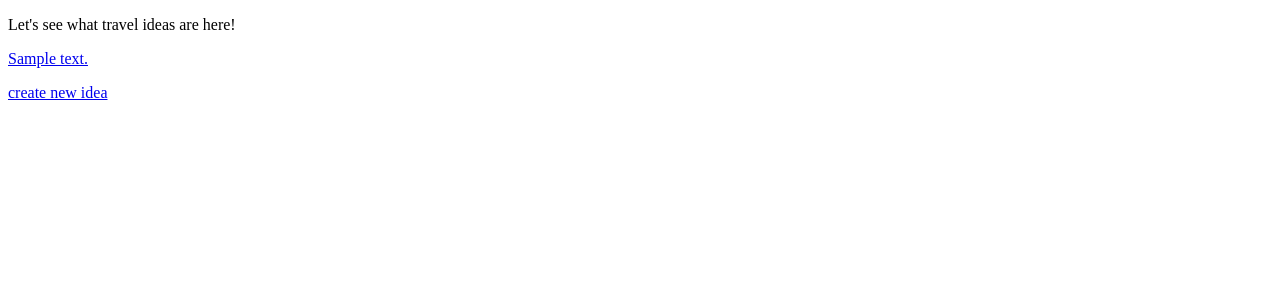
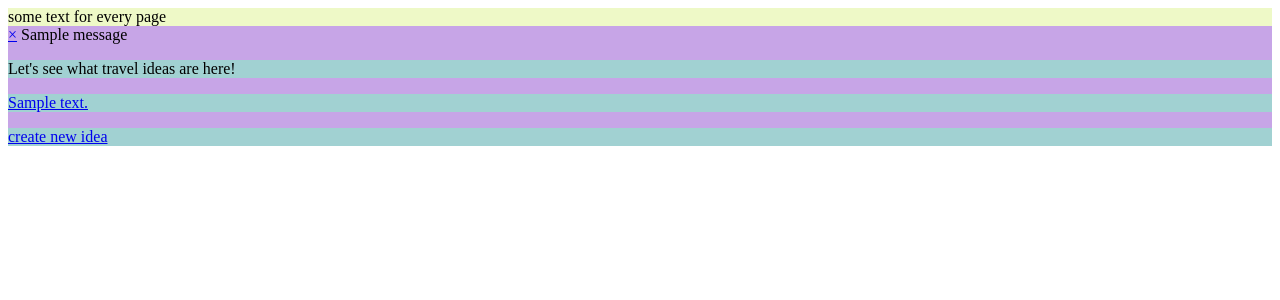
Before and after one commit to Marialshy/travel_ideas, a Django app: page / in a window 1280 px wide. Shown: the top 300 px of the page. Run offline with Django 5.2, Linux system fonts and the light colour scheme; tables that the repository leaves empty hold one stand-in row (values such as "Sample post"); one stand-in notice (Sample message) is shown.

Commit message:
added header.html and includes to templates

```diff
--- /dev/null
+++ b/travel_ideas/travels/static/travels/main.css
@@ -0,0 +1,4 @@
+div {
+    background-color: rgb(199, 165, 231);
+}
+p {background-color: rgb(161, 209, 210);}
--- /dev/null
+++ b/travel_ideas/travels/templates/travels/header.html
@@ -0,0 +1,16 @@
+{% load static %}
+
+<!DOCTYPE html>
+<html>
+    <head>
+        <link rel="stylesheet" type="text/css" href="{% static 'travels/main.css'%}">
+    </head>
+</html>
+<body>
+    {% include 'travels/includes/navbar.html' %}
+
+    <div id="content">
+        {% include 'travels/includes/messaging.html' %}
+        {% block content%}{% endblock %}
+    </div>
+</body>
--- a/travel_ideas/travels/templates/travels/homepage.html
+++ b/travel_ideas/travels/templates/travels/homepage.html
@@ -1,11 +1,6 @@
-<!DOCTYPE html>
-<html>
+{% extends 'travels/header.html' %}
 
-<head>
-    <meta charset="utf-8">
-</head>
-
-<body>
+{% block content %}
 <p>{{ greeting }}</p>
 <div>
     {% for idea in ideas %}
@@ -18,6 +13,4 @@
 <p>
     <a href="{% url 'travels:new_idea'%}">create new idea</a>
 </p>
-</body>
-
-</html>
+{% endblock content %}
--- /dev/null
+++ b/travel_ideas/travels/templates/travels/includes/messaging.html
@@ -0,0 +1,25 @@
+{% if messages %}
+    {% for message in messages %}
+        {% if message.tags == 'success' %}
+            <div class='alert alert-success alert-dismissable' role="alert">
+                <a href="#" class="close" data-dismiss="alert" aria-label="close">&times;</a>
+                {{ message|safe|escape }}
+            </div>
+        {% elif message.tags == 'error' %}
+            <div class='alert alert-danger alert-dismissable' role="alert" style="background-color: rgb(218, 152, 65);">
+                <a href="#" class="close" data-dismiss="alert" aria-label="close">&times;</a>
+                {{ message|safe }}
+            </div>
+        {% elif message.tags == 'info' %}
+            <div class='alert alert-info alert-dismissable' role="alert">
+                <a href="#" class="close" data-dismiss="alert" aria-label="close">&times;</a>
+                {{ message|safe|escape }}
+            </div>
+        {% elif message.tags == 'warning' %}
+            <div class='alert alert-warning alert-dismissable' role="alert">
+                <a href="#" class="close" data-dismiss="alert" aria-label="close">&times;</a>
+                {{ message|safe|escape }}
+            </div>
+        {% endif %}
+    {% endfor %}
+{% endif %}
--- /dev/null
+++ b/travel_ideas/travels/templates/travels/includes/navbar.html
@@ -0,0 +1 @@
+<div style="background-color: rgb(238, 249, 199);">some text for every page</div>
```
Lines whose indentation alone changed are shown as unchanged.
